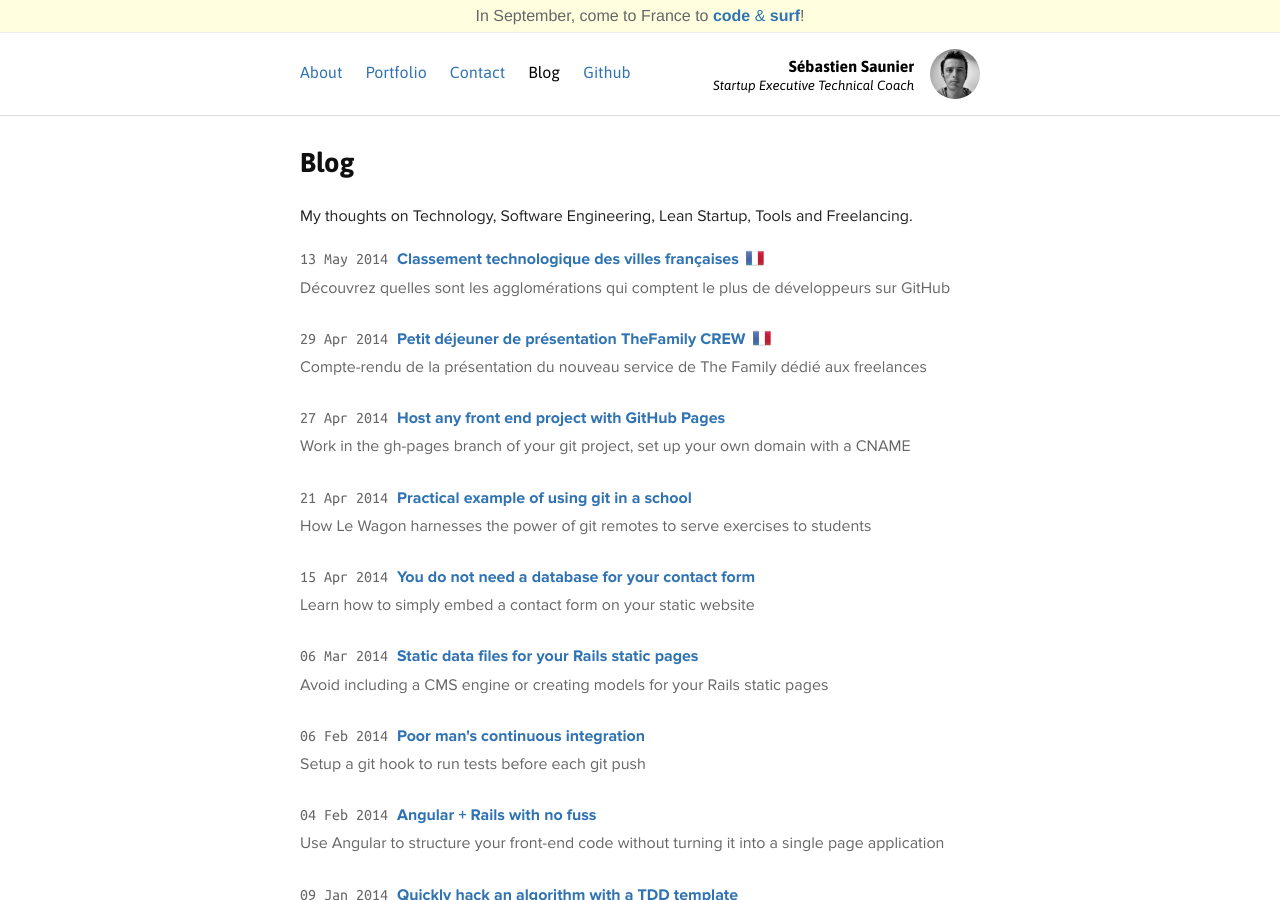
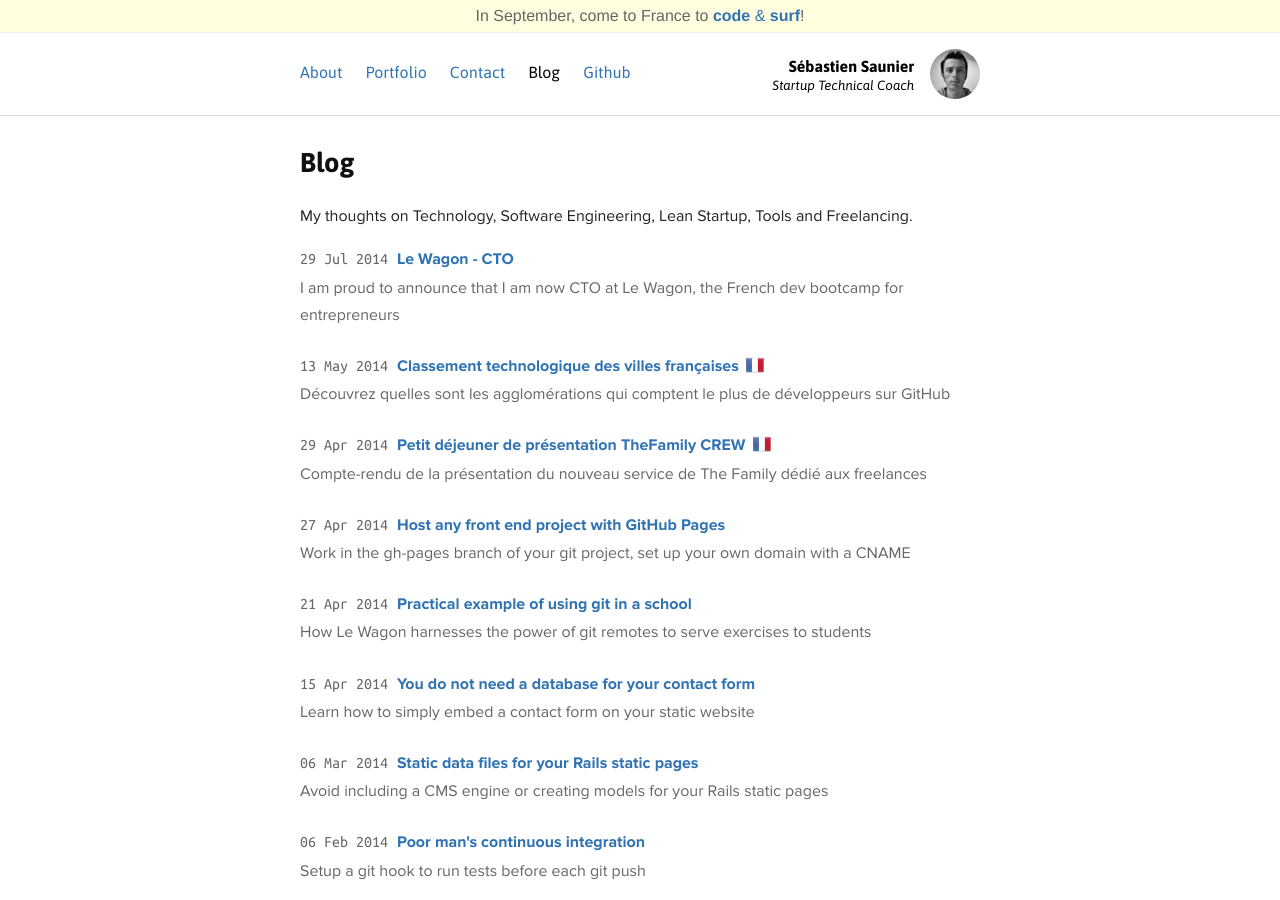
Before and after one commit to ssaunier/ssaunier.github.io, a Jekyll site: the page built from blog/index.html, in a window 1280 px wide and 900 px high. Built offline with Jekyll 4.4.1, drawn with Linux system fonts in a browser that asks for light colours; Markdown is read by kramdown in place of the engine named in the settings.

Commit message:
CTO of Le Wagon :)

```diff
--- a/_layouts/default.html
+++ b/_layouts/default.html
@@ -56,7 +56,7 @@
               {% if page.url == '/fr/index.html' %}
                 <a href="/fr">Coach Technique pour Startup</a>
               {% else %}
-                <a href="/">Startup Executive Technical Coach</a>
+                <a href="/">Startup Technical Coach</a>
               {% endif %}
             </em>
           </small>
--- /dev/null
+++ b/_posts/2014-07-29-le-wagon---cto.markdown
@@ -0,0 +1,13 @@
+---
+layout: post
+title: "Le Wagon - CTO"
+description: "I am proud to announce that I am now CTO at Le Wagon, the French dev bootcamp for entrepreneurs"
+category: blog
+---
+
+
+I am proud to announce that I joined [Le Wagon](http://www.lewagon.org) as the **CTO**. Le Wagon is a dev bootcamp teaching entrepreneurs who have had zero programming education how to build a web application using Ruby on Rails. This happens in Paris, and I have been a mentor and a teacher there since February.
+
+My role at Le Wagon is now to make sure we deliver the best education possible to our students. I also design and implement the pedagogic platform supporting our teaching effort, making an heavy use of GitHub and their API / Webhooks (see [this article]({% post_url 2014-04-21-practical-example-of-using-git-in-a-school %})).
+
+With two successful batches and one on the way this summer, we are very proud of our alumni and the projects bootstraped at Le Wagon. We believe coding is a critical skill to have in this 21th century. So don't waste any more time, [get on board](http://www.lewagon.org)!
--- a/index.html
+++ b/index.html
@@ -1,7 +1,7 @@
 ---
 layout: default
 category: about
-title: Sébastien Saunier - Startup Executive Technical Coach
+title: Sébastien Saunier - Startup Technical Coach
 description: Sébastien Saunier helps non-technical founders start business, build a product, get customers and grow a technical team.
 ---
 
```
